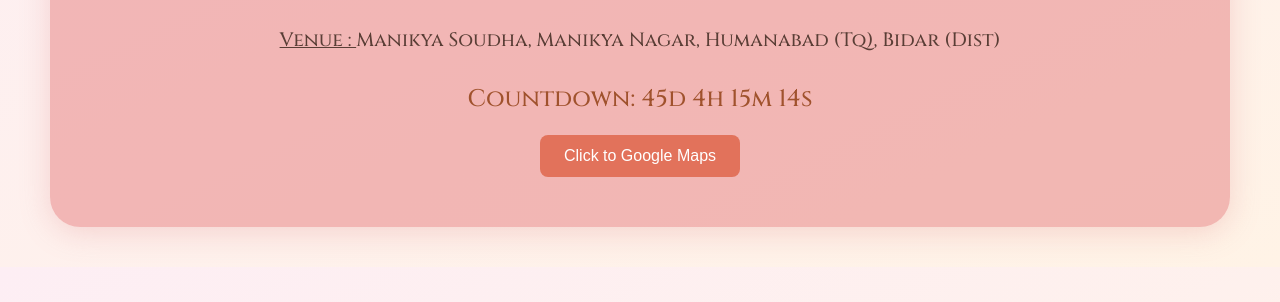
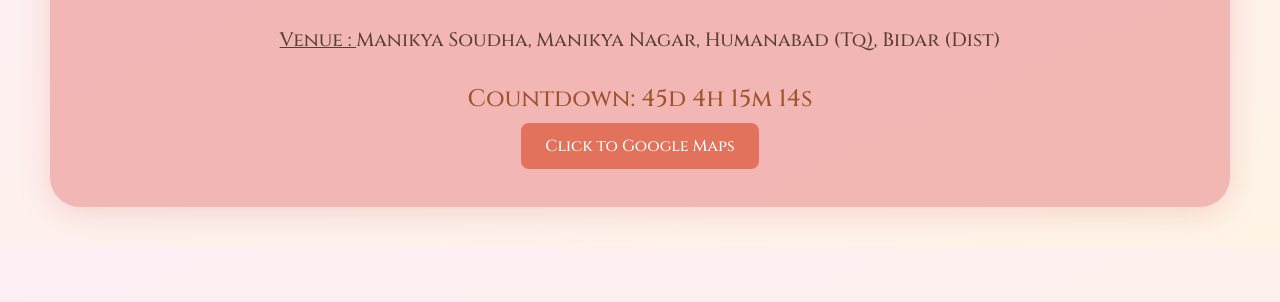
Before and after one commit to veereshveer/AN-invitation-card, a plain HTML site: page index.html in a window 1280 px wide. Shown: the part 346-648 px from the top of the page. Drawn offline with nearby package versions, Linux system fonts and the light colour scheme.

Commit message:
Update index.html
button to a

```diff
--- a/index.html
+++ b/index.html
@@ -86,7 +86,7 @@
       <u>Venue : </u> Manikya Soudha, Manikya Nagar, Humanabad (Tq), Bidar (Dist)
     </div>
     <div class="countdown" id="countdown"></div>
-    <button class="map-button" href="https://maps.app.goo.gl/8HxQv1i8o6zuH3Fv6?g_st=aw" target="_blank">Click to Google Maps</button>
+    <a class="map-button" href="https://maps.app.goo.gl/8HxQv1i8o6zuH3Fv6?g_st=aw" target="_blank">Click to Google Maps</a>
   </div>
 
   <script src="https://cdnjs.cloudflare.com/ajax/libs/aos/2.3.4/aos.js"></script>
```
